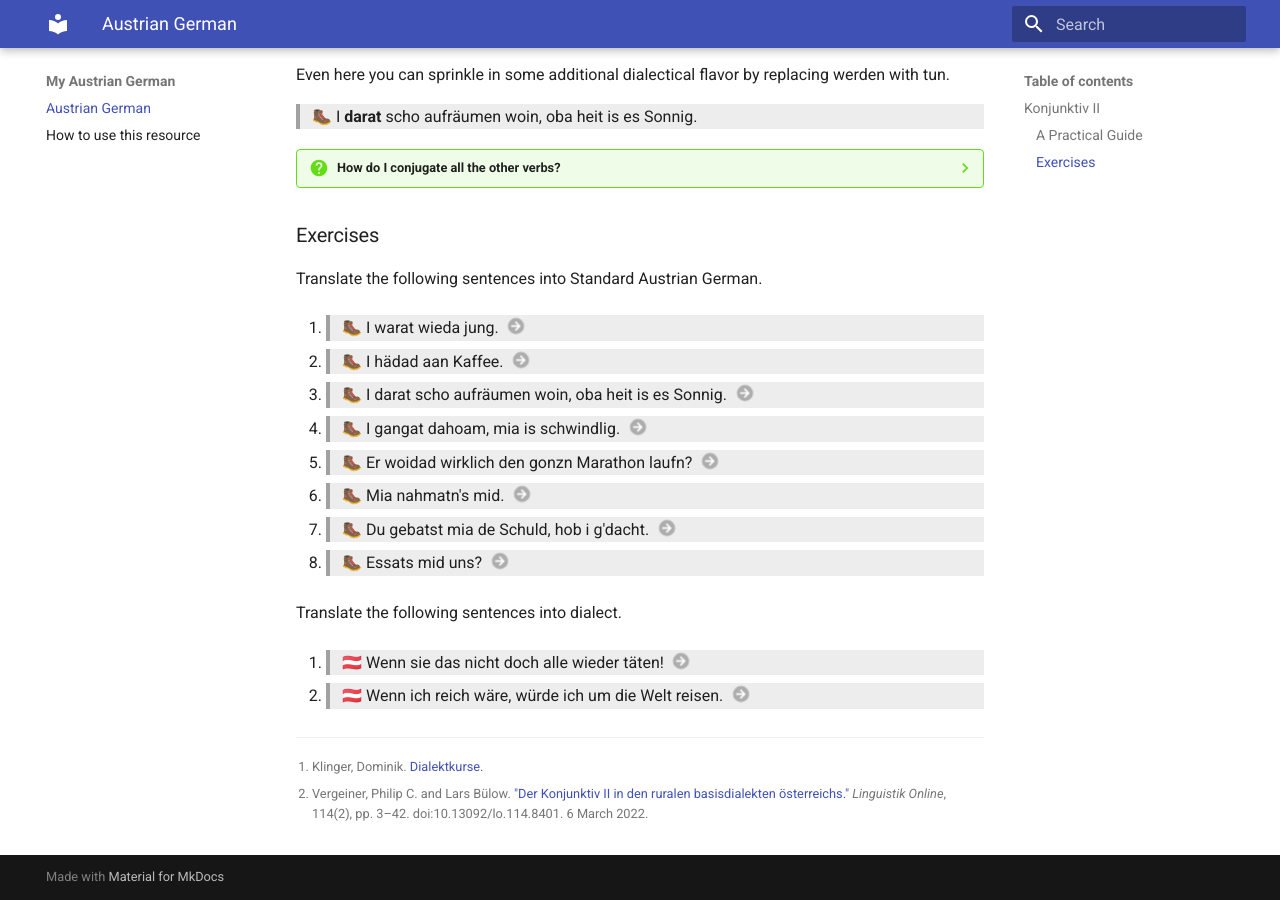
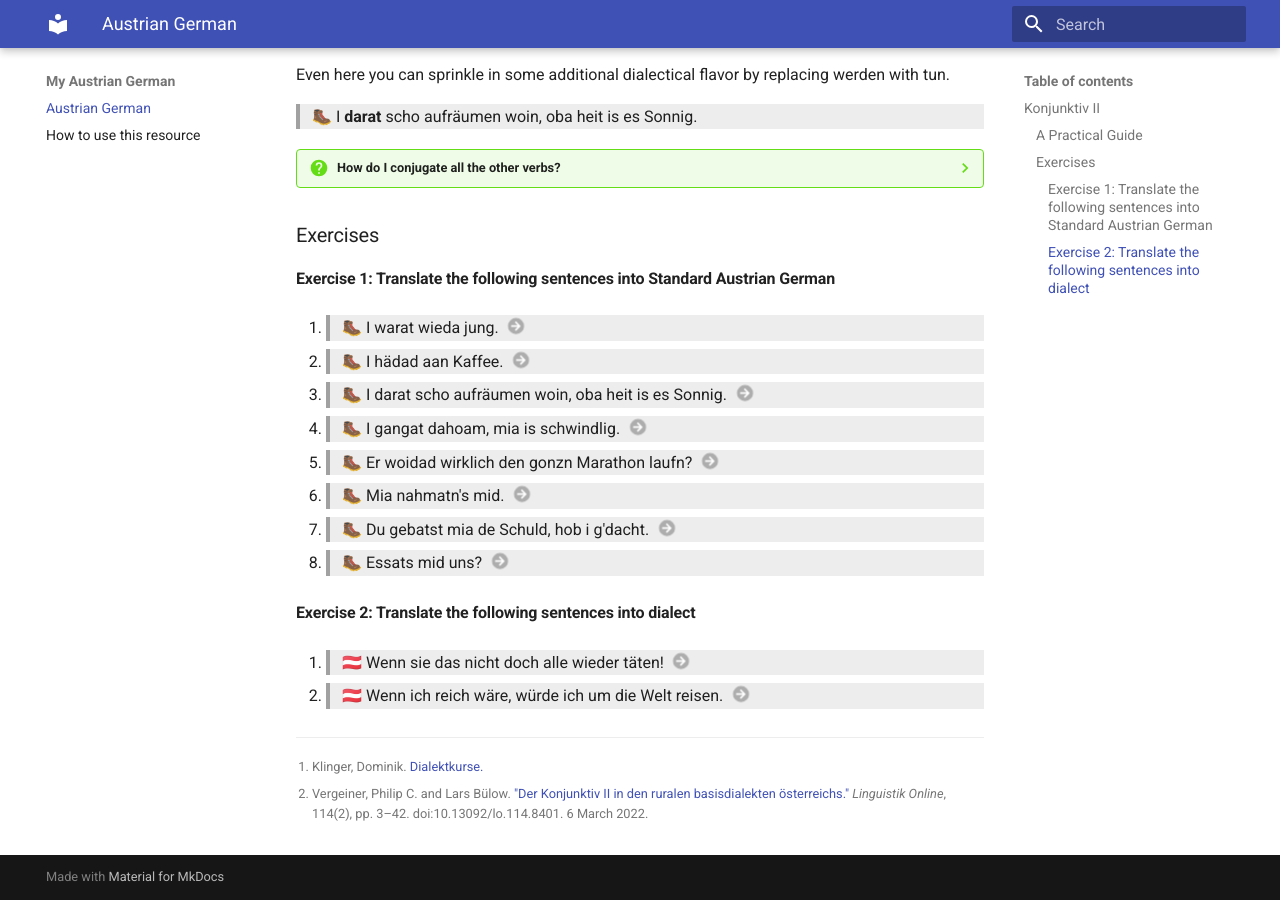
Before and after one commit to vogt4nick/austrian-german, an MkDocs documentation site: the page built from docs/index.md, in a window 1280 px wide and 900 px high, scrolled down 1482 px. Built offline with MkDocs 1.6.1 and Material for MkDocs 9.7.7, drawn with Linux system fonts in a browser that asks for light colours; plug-ins that fetch from the network failed and are left out.

Commit message:
minor text fixes

```diff
--- a/docs/index.md
+++ b/docs/index.md
@@ -68,14 +68,13 @@ Even here you can sprinkle in some additional dialectical flavor by replacing we
     | geben    | geb-       | 🥾 Gebatst mia de Schuld, hob i g'dacht.    |
     | nehmen   | nahm-      | 🥾 Mia nahmatn's mid, hädad's Samstog frei? |
 
-
     <!-- TODO
     | können   | könnt-     | 🥾 Kenntatst vuabeikumma, wenn du Zeit host. |
     -->
 
 ### Exercises
 
-Translate the following sentences into Standard Austrian German.
+#### Exercise 1: Translate the following sentences into Standard Austrian German
 
 <div class="annotate" markdown>
 
@@ -99,13 +98,12 @@ Translate the following sentences into Standard Austrian German.
 7. 🇦🇹 Du gäbest du mir die Schuld, habe ich gedacht.
 8. 🇦🇹 Äßet ihr mit uns?
 
-Translate the following sentences into dialect.
+#### Exercise 2: Translate the following sentences into dialect
 
 <div class="annotate" markdown>
 
 1. > 🇦🇹 Wenn sie das nicht doch alle wieder täten! (1)
 2. > 🇦🇹 Wenn ich reich wäre, würde ich um die Welt reisen. (2)
-
 
 </div>
 
@@ -127,7 +125,7 @@ Translate the following sentences into dialect.
 6. 🥾 Gangat gern ins Kino, oba hob ka Zeit.
 7. 🥾 Sie hod gwünscht, sie kenntat bessa Deitsch sprechen.
 8. 🥾 Wenn du mia friaha Bescheid gsogt hättatst, warat pünktlich kumma.
- -->
+-->
 
 [^klinger]:
     Klinger, Dominik. [Dialektkurse.](https://www.dialektkurs.at/)
```
